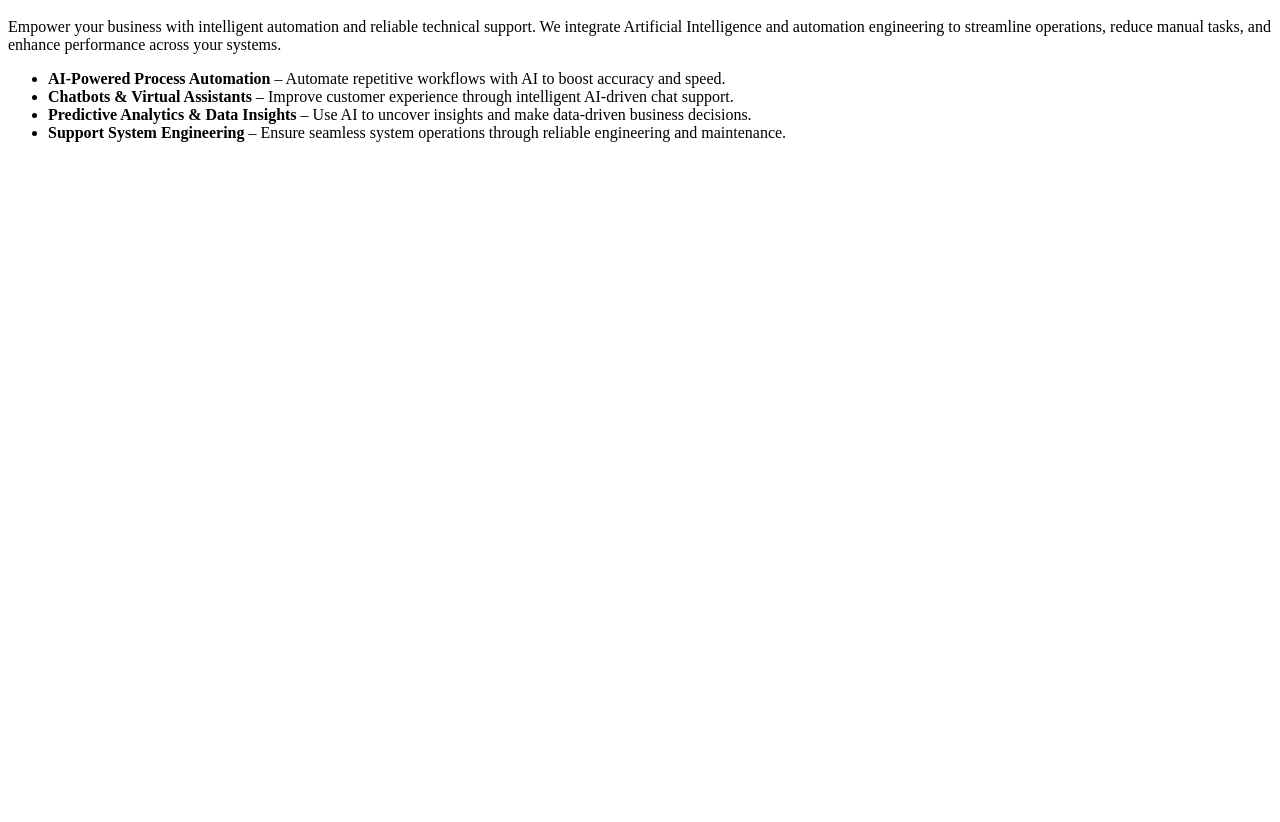
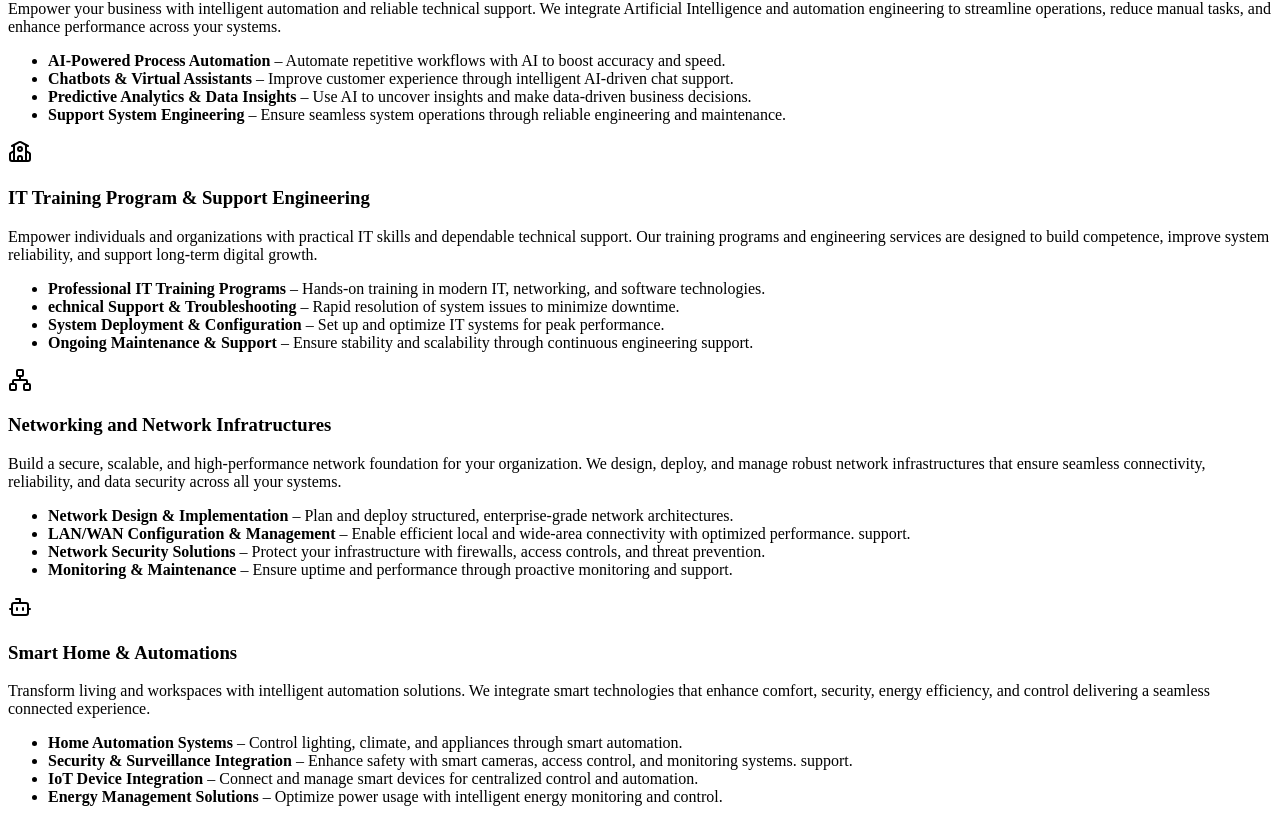
Before and after one commit to M-tech1/mitcrux, a Next.js app: page /homePage/sections/services in a window 1280 px wide. Shown: the part 659-1481 px from the top of the page. Before the commit the page ends 817 px from the top, so only its background shows below. Built offline with nearby package versions, Linux system fonts and the light colour scheme.

Commit message:
added more services options

```diff
--- a/src/pages/homePage/sections/services.tsx
+++ b/src/pages/homePage/sections/services.tsx
@@ -1,4 +1,12 @@
-import { Boxes, BrainCircuit, LayoutDashboard } from "lucide-react";
+// import { px } from "framer-motion";
+import {
+  Bot,
+  Boxes,
+  BrainCircuit,
+  LayoutDashboard,
+  Network,
+  School,
+} from "lucide-react";
 
 export default function Services() {
   return (
@@ -6,7 +14,7 @@ export default function Services() {
       <section className="relative  text-gray-800  bg-blue-50" id="services">
         <main className="container mx-auto px-6 md:px-12 py-20">
           {/* Heading */}
-          <div className="text-center mb-16">
+          <div className="text-center flex flex-col items-center  mb-16">
             <div className="flex items-center justify-center gap-4 mb-4">
               <span className="inline-block w-14 h-[1px] bg-cyan-400" />
               <p className="text-sm font-semibold text-cyan-400 mb-2">
@@ -18,8 +26,10 @@ export default function Services() {
             <h2 className="text-3xl md:text-4xl font-extrabold mb-3">
               CORE <span className="text-gray-600 font-medium">Services</span>
             </h2>
-            <p className="text-gray-500 text-base">
-              Services we provide to our clients.
+            <p className="text-gray-500 text-base max-w-xl text-center">
+              Our team of experienced developers transforms complex business
+              challenges into seamless digital experiences tailored to your
+              goals and built with precision.
             </p>
           </div>
 
@@ -35,7 +45,7 @@ export default function Services() {
                 <span className="absolute -bottom-1 left-1/2 -translate-x-1/2 w-4 h-4 rounded-full bg-cyan-400" />
                 {/* Main circle */}
                 <div className="w-full h-full rounded-full border-4 border-cyan-200 flex items-center justify-center bg-white">
-                  <Boxes className="w-16 h-16  text-cyan-400 " />
+                  <Boxes className="w-16 h-16  text-cyan-400" />
                 </div>
               </div>
               <h3 className="text-lg font-bold mb-4">
@@ -44,9 +54,7 @@ export default function Services() {
               <p className="text-gray-600 leading-relaxed text-sm text-justify">
                 We build powerful, scalable, and intelligent software solutions
                 that help businesses operate smarter, faster, and more
-                efficiently. Our team of experienced developers transforms
-                complex business challenges into seamless digital experiences
-                tailored to your goals and built with precision.
+                efficiently.
               </p>
 
               <ul className="text-gray-600 leading-relaxed text-sm  list-disc pl-6 space-y-2 text-left mt-3 hidden md:block">
@@ -127,9 +135,7 @@ export default function Services() {
                   <BrainCircuit className="w-16 h-16  text-cyan-400 " />
                 </div>
               </div>
-              <h3 className="text-lg font-bold mb-4">
-                AI Automations & Support Engineering
-              </h3>
+              <h3 className="text-lg font-bold mb-4">AI Automation systems</h3>
               <p className="text-gray-600 leading-relaxed text-sm text-justify">
                 Empower your business with intelligent automation and reliable
                 technical support. We integrate Artificial Intelligence and
@@ -157,6 +163,126 @@ export default function Services() {
                 </li>
               </ul>
             </div>
+            {/* Service 4 */}
+            <div className="text-center px-4">
+              <div className="relative w-28 h-28 mx-auto mb-6">
+                <span className="absolute -bottom-1 left-1/2 -translate-x-1/2 w-4 h-4 rounded-full bg-cyan-400" />{" "}
+                <span className="absolute -top-1 -left-1 w-2 h-2 rounded-full bg-cyan-400" />
+                <span className="absolute -top-1 -right-1 w-2 h-2 rounded-full bg-cyan-400" />
+                <div className="w-full h-full rounded-full border-4 border-cyan-200 flex items-center justify-center bg-white">
+                  <School className="w-16 h-16  text-cyan-400 " />
+                </div>
+              </div>
+              <h3 className="text-lg font-bold mb-4">
+                IT Training Program & Support Engineering
+              </h3>
+              <p className="text-gray-600 leading-relaxed text-sm text-justify">
+                Empower individuals and organizations with practical IT skills
+                and dependable technical support. Our training programs and
+                engineering services are designed to build competence, improve
+                system reliability, and support long-term digital growth.
+              </p>
+              <ul className="text-gray-600 leading-relaxed list-disc pl-6 space-y-2 text-sm text-left mt-3 hidden md:block">
+                <li>
+                  <strong>Professional IT Training Programs</strong> – Hands-on
+                  training in modern IT, networking, and software technologies.
+                </li>
+                <li>
+                  <strong>echnical Support & Troubleshooting</strong> – Rapid
+                  resolution of system issues to minimize downtime.
+                </li>
+                <li>
+                  <strong>System Deployment & Configuration</strong> – Set up
+                  and optimize IT systems for peak performance.
+                </li>
+                <li>
+                  <strong>Ongoing Maintenance & Support</strong> – Ensure
+                  stability and scalability through continuous engineering
+                  support.
+                </li>
+              </ul>
+            </div>
+
+            {/* Service 5 */}
+            <div className="text-center px-4">
+              <div className="relative w-28 h-28 mx-auto mb-6">
+                <span className="absolute -bottom-1 left-1/2 -translate-x-1/2 w-4 h-4 rounded-full bg-cyan-400" />{" "}
+                <span className="absolute -top-1 -left-1 w-2 h-2 rounded-full bg-cyan-400" />
+                <span className="absolute -top-1 -right-1 w-2 h-2 rounded-full bg-cyan-400" />
+                <div className="w-full h-full rounded-full border-4 border-cyan-200 flex items-center justify-center bg-white">
+                  <Network className="w-16 h-16  text-cyan-400 " />
+                </div>
+              </div>
+              <h3 className="text-lg font-bold mb-4">
+                Networking and Network Infratructures
+              </h3>
+              <p className="text-gray-600 leading-relaxed text-sm text-justify">
+                Build a secure, scalable, and high-performance network
+                foundation for your organization. We design, deploy, and manage
+                robust network infrastructures that ensure seamless
+                connectivity, reliability, and data security across all your
+                systems.
+              </p>
+              <ul className="text-gray-600 leading-relaxed list-disc pl-6 space-y-2 text-sm text-left mt-3 hidden md:block">
+                <li>
+                  <strong>Network Design & Implementation</strong> – Plan and
+                  deploy structured, enterprise-grade network architectures.
+                </li>
+                <li>
+                  <strong>LAN/WAN Configuration & Management</strong> – Enable
+                  efficient local and wide-area connectivity with optimized
+                  performance. support.
+                </li>
+                <li>
+                  <strong>Network Security Solutions</strong> – Protect your
+                  infrastructure with firewalls, access controls, and threat
+                  prevention.
+                </li>
+                <li>
+                  <strong>Monitoring & Maintenance</strong> – Ensure uptime and
+                  performance through proactive monitoring and support.
+                </li>
+              </ul>
+            </div>
+            {/* Service 6 */}
+            <div className="text-center px-4">
+              <div className="relative w-28 h-28 mx-auto mb-6">
+                <span className="absolute -bottom-1 left-1/2 -translate-x-1/2 w-4 h-4 rounded-full bg-cyan-400" />{" "}
+                <span className="absolute -top-1 -left-1 w-2 h-2 rounded-full bg-cyan-400" />
+                <span className="absolute -top-1 -right-1 w-2 h-2 rounded-full bg-cyan-400" />
+                <div className="w-full h-full rounded-full border-4 border-cyan-200 flex items-center justify-center bg-white">
+                  <Bot className="w-16 h-16  text-cyan-400 " />
+                </div>
+              </div>
+              <h3 className="text-lg font-bold mb-4">
+                Smart Home & Automations
+              </h3>
+              <p className="text-gray-600 leading-relaxed text-sm text-justify">
+                Transform living and workspaces with intelligent automation
+                solutions. We integrate smart technologies that enhance comfort,
+                security, energy efficiency, and control delivering a seamless
+                connected experience.
+              </p>
+              <ul className="text-gray-600 leading-relaxed list-disc pl-6 space-y-2 text-sm text-left mt-3 hidden md:block">
+                <li>
+                  <strong>Home Automation Systems</strong> – Control lighting,
+                  climate, and appliances through smart automation.
+                </li>
+                <li>
+                  <strong>Security & Surveillance Integration</strong> – Enhance
+                  safety with smart cameras, access control, and monitoring
+                  systems. support.
+                </li>
+                <li>
+                  <strong>IoT Device Integration</strong> – Connect and manage
+                  smart devices for centralized control and automation.
+                </li>
+                <li>
+                  <strong>Energy Management Solutions</strong> – Optimize power
+                  usage with intelligent energy monitoring and control.
+                </li>
+              </ul>
+            </div>
           </div>
         </main>
       </section>
```
